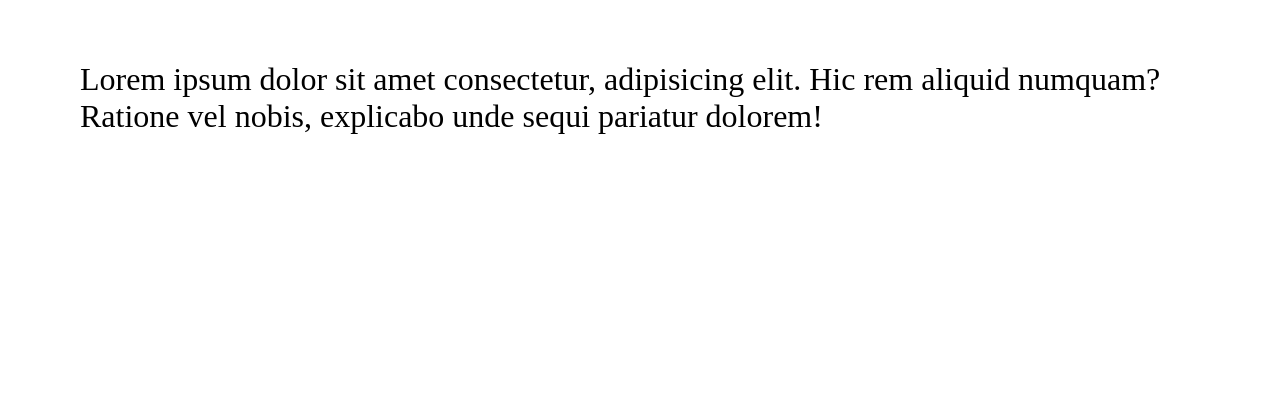
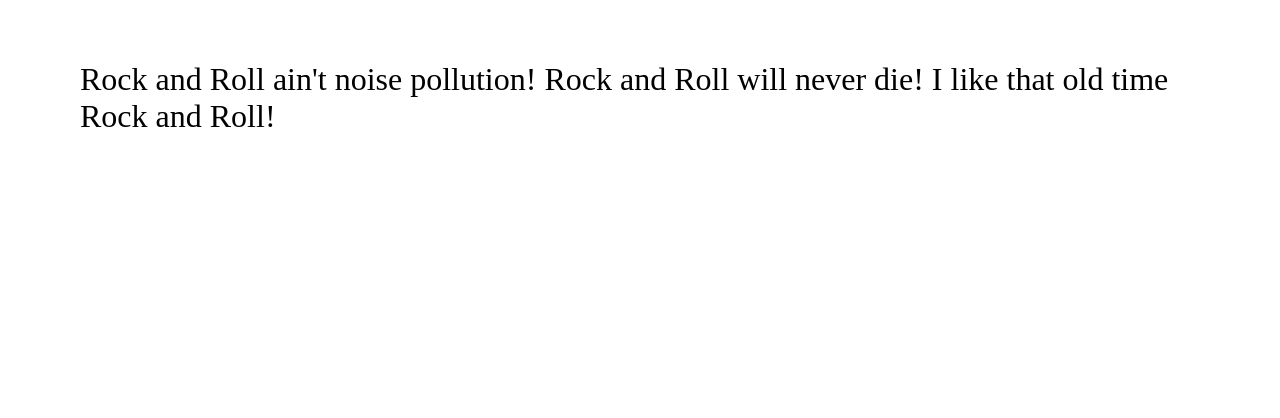
Before and after one commit to yigitsr/toggleDark, a plain HTML site: page toggleDark/index.html in a window 1280 px wide. Shown: the part 382-800 px from the top of the page. Drawn offline with Linux system fonts and the light colour scheme.

Commit message:
Update index.html

```diff
--- a/toggleDark/index.html
+++ b/toggleDark/index.html
@@ -18,7 +18,7 @@
     </div>
 
     <h1>Long Live Rock 'n Roll</h1>
-    <p>Lorem ipsum dolor sit amet consectetur, adipisicing elit. Hic rem aliquid numquam? Ratione vel nobis, explicabo unde sequi pariatur dolorem!</p>
+    <p>Rock and Roll ain't noise pollution! Rock and Roll will never die! I like that old time Rock and Roll!</p>
 
 
 
```
